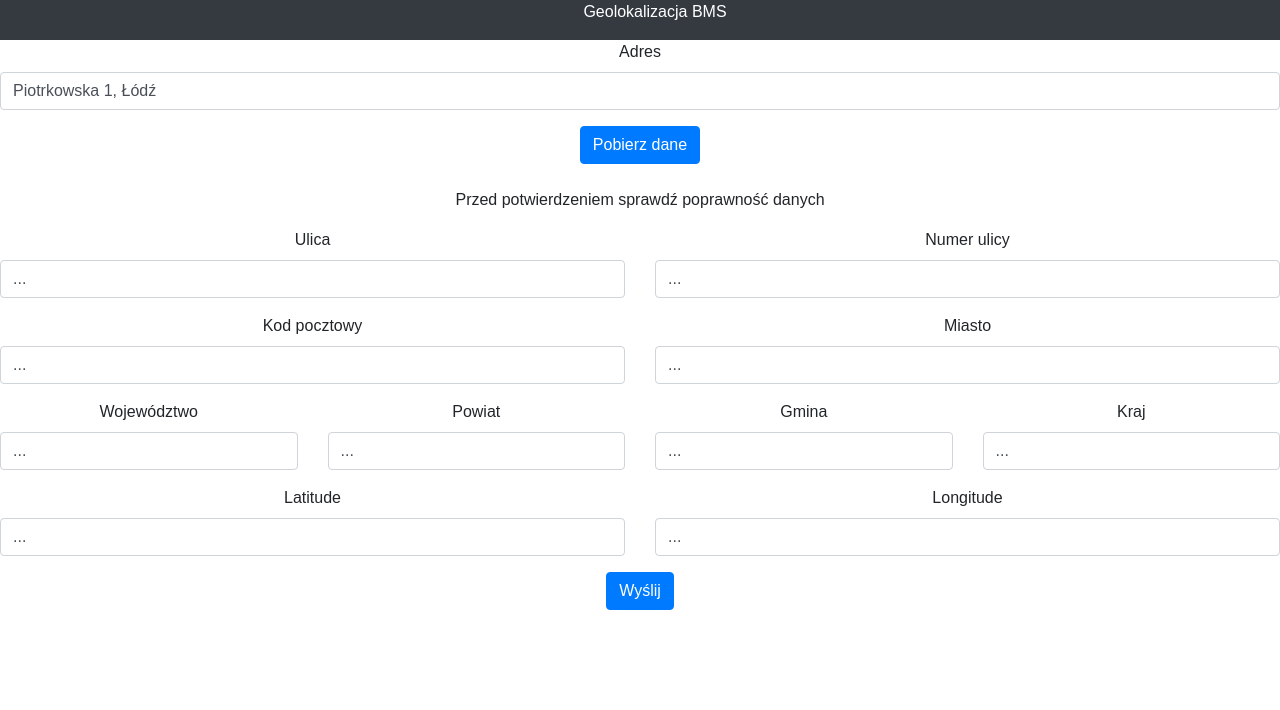
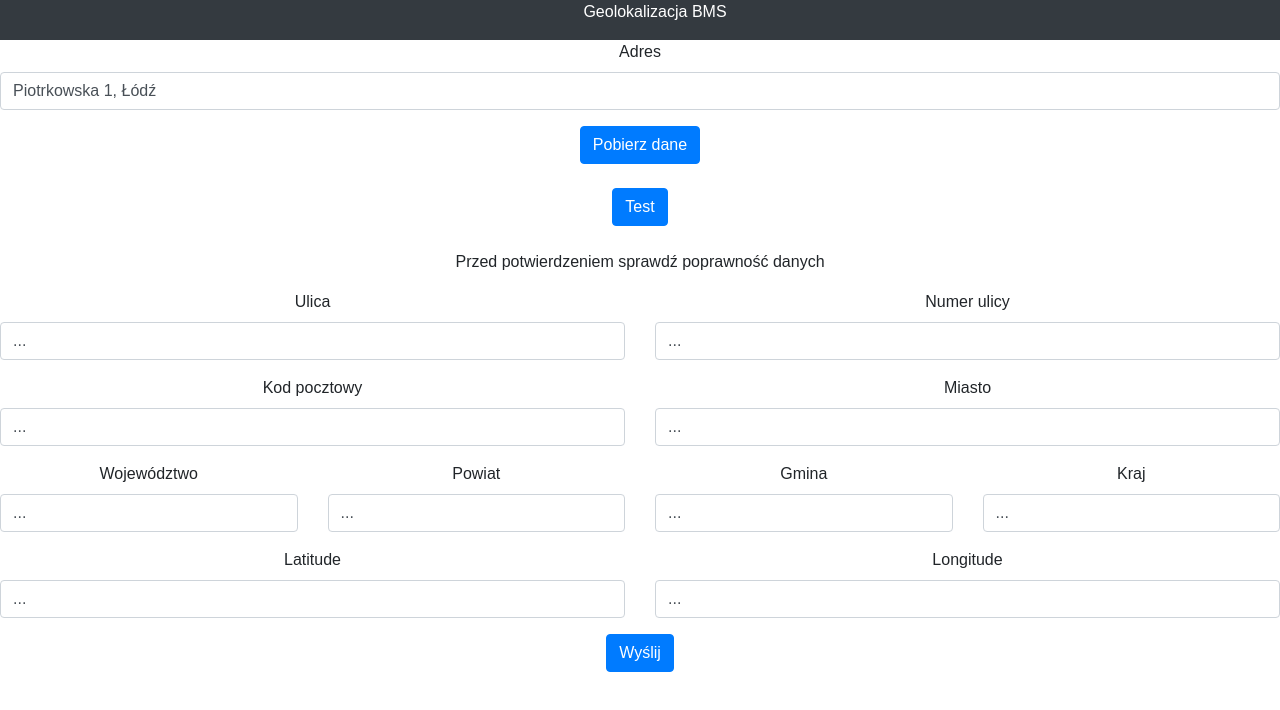
Before and after one commit to Crowstorm/Geolocal, a React (Create React App) app in the folder geolocal/: page / in a window 1280 px wide. Shown: the top 710 px of the page. Built offline with nearby package versions, Linux system fonts and the light colour scheme.

Commit message:
setup promise api

```diff
--- a/geolocal/src/actions/formActions.js
+++ b/geolocal/src/actions/formActions.js
@@ -21,6 +21,7 @@ export function testUpdate(ulica, lat, lon) {
 
         Api.post('/api/ulica/coordy', params).then((res) => {
             if (res.success) {
+                //console.log('resp', res)
                 dispatch({
                     type: GET_TEST,
                     testUlica: ulica,
@@ -31,6 +32,20 @@ export function testUpdate(ulica, lat, lon) {
                 alert('Cos poszlo nie tak');
                 console.log('respons', res)
             }
+        })
+
+       // let _ulica = ulica;
+
+        // Api.post('/api/ulica/all', _ulica).then((res) =>{
+        //     console.log('res', res);
+        // })
+    }
+}
+
+export function test(){
+    return function(dispatch){
+        Api.get ('/api/ulica/all').then((res)=>{
+            console.log('resp', res);
         })
     }
 }
--- a/geolocal/src/components/form.js
+++ b/geolocal/src/components/form.js
@@ -29,7 +29,7 @@ class Form extends React.Component {
         //this.props.getFormAddress(address);
         this.props.getDataFromGeocode(address);
         let ulica = "Piotrkowska 1";
-        let lon = 150.2222;
+        let lon = 15.2222;
         let lat = 123.23
         this.props.testUpdate(ulica, lat, lon);
     }
@@ -37,6 +37,12 @@ class Form extends React.Component {
     handleSecondFormSubmit = (e) => {
         e.preventDefault()
         alert('lat' + this.props.lat + 'lon' + this.props.lon)
+    }
+
+    handleThirdFormSubmit = (e) =>{
+        e.preventDefault();
+        console.log('elo');
+        this.props.test();
     }
 
 
@@ -58,6 +64,15 @@ class Form extends React.Component {
                             <button type="submit" className="btn btn-primary center">Pobierz dane</button><br /><br />
                         </div>
                     </div>
+
+                </form>
+
+                <form onSubmit={this.handleThirdFormSubmit}>
+                    <div className="row">
+                        <div className="col-lg-12">
+                            <button type="submit" className="btn btn-primary center">Test</button><br /><br />
+                        </div>
+                    </div>
                 </form>
 
                 <form onSubmit={this.handleSecondFormSubmit}>
@@ -73,13 +88,13 @@ class Form extends React.Component {
                         <div className="col-sm-6">
                             <div className="form-group">
                                 <label>Ulica</label>
-                                <input type="text" className="form-control"  value={(this.props.street) ? this.props.street : '...'} />
+                                <input type="text" className="form-control" value={(this.props.street) ? this.props.street : '...'} />
                             </div>
                         </div>
                         <div className="col-sm-6">
                             <div className="form-group">
                                 <label>Numer ulicy</label>
-                                <input type="text" className="form-control"  value={(this.props.streetNr) ? this.props.streetNr : '...'} />
+                                <input type="text" className="form-control" value={(this.props.streetNr) ? this.props.streetNr : '...'} />
                             </div>
                         </div>
                     </div>
@@ -94,7 +109,7 @@ class Form extends React.Component {
                         <div className="col-sm-6">
                             <div className="form-group">
                                 <label>Miasto</label>
-                                <input type="text" className="form-control"  value={(this.props.city) ? this.props.city : '...'} />
+                                <input type="text" className="form-control" value={(this.props.city) ? this.props.city : '...'} />
                             </div>
                         </div>
                     </div>
@@ -102,25 +117,25 @@ class Form extends React.Component {
                         <div className="col-sm-3">
                             <div className="form-group">
                                 <label>Województwo</label>
-                                <input type="text" className="form-control"  value={(this.props.voivodeship) ? this.props.voivodeship : '...'} />
+                                <input type="text" className="form-control" value={(this.props.voivodeship) ? this.props.voivodeship : '...'} />
                             </div>
                         </div>
                         <div className="col-sm-3">
                             <div className="form-group">
                                 <label>Powiat</label>
-                                <input type="text" className="form-control"  value={(this.props.county) ? this.props.county : '...'} />
+                                <input type="text" className="form-control" value={(this.props.county) ? this.props.county : '...'} />
                             </div>
                         </div>
                         <div className="col-sm-3">
                             <div className="form-group">
                                 <label>Gmina</label>
-                                <input type="text" className="form-control"  value={(this.props.borough) ? this.props.borough : '...'} />
+                                <input type="text" className="form-control" value={(this.props.borough) ? this.props.borough : '...'} />
                             </div>
                         </div>
                         <div className="col-sm-3">
                             <div className="form-group">
                                 <label>Kraj</label>
-                                <input type="text" className="form-control"  value={(this.props.country) ? this.props.country : '...'} />
+                                <input type="text" className="form-control" value={(this.props.country) ? this.props.country : '...'} />
                             </div>
                         </div>
 
@@ -128,13 +143,13 @@ class Form extends React.Component {
                         <div className="col-sm-6">
                             <div className="form-group">
                                 <label>Latitude</label>
-                                <input type="text" className="form-control"  value={(this.props.lat) ? this.props.lat : '...'} />
+                                <input type="text" className="form-control" value={(this.props.lat) ? this.props.lat : '...'} />
                             </div>
                         </div>
                         <div className="col-sm-6">
                             <div className="form-group">
                                 <label>Longitude</label>
-                                <input type="text" className="form-control"  value={(this.props.lon) ? this.props.lon : '...'} />
+                                <input type="text" className="form-control" value={(this.props.lon) ? this.props.lon : '...'} />
                             </div>
                         </div>
                     </div>
--- a/geolocal/src/containers/formContainer.js
+++ b/geolocal/src/containers/formContainer.js
@@ -3,7 +3,7 @@ import {connect} from 'react-redux';
 
 
 import Form from '../components/form';
-import {getFormAddress, getDatafromGeocode, updateLatLon, testUpdate} from '../actions/formActions';
+import {getFormAddress, getDatafromGeocode, updateLatLon, testUpdate, test} from '../actions/formActions';
 
 
 class FormContainer extends React.Component{
@@ -43,6 +43,9 @@ const mapDispatchToProps = (dispatch) =>{
         },
         testUpdate: (ulica, lat, lon) =>{
             dispatch(testUpdate(ulica, lat, lon))
+        },
+        test: () =>{
+            dispatch(test())
         }
     }
 }
```
